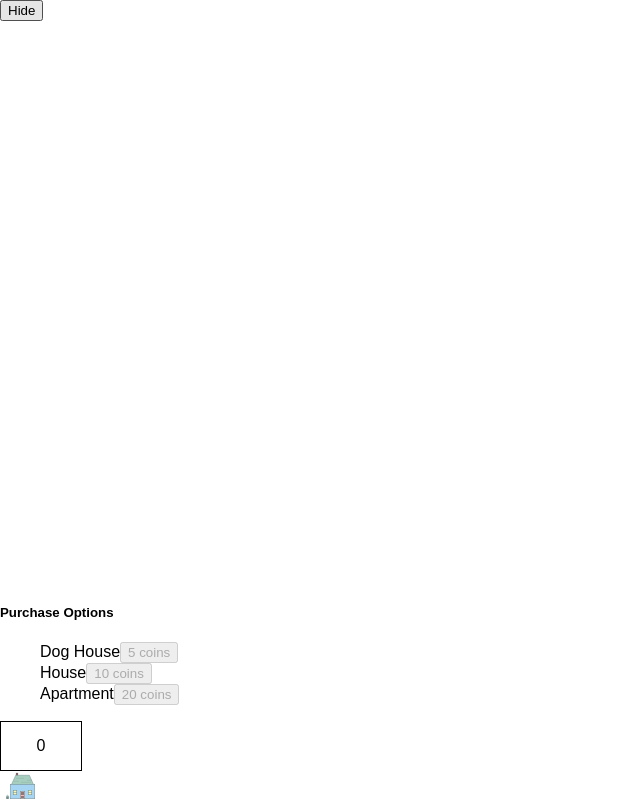
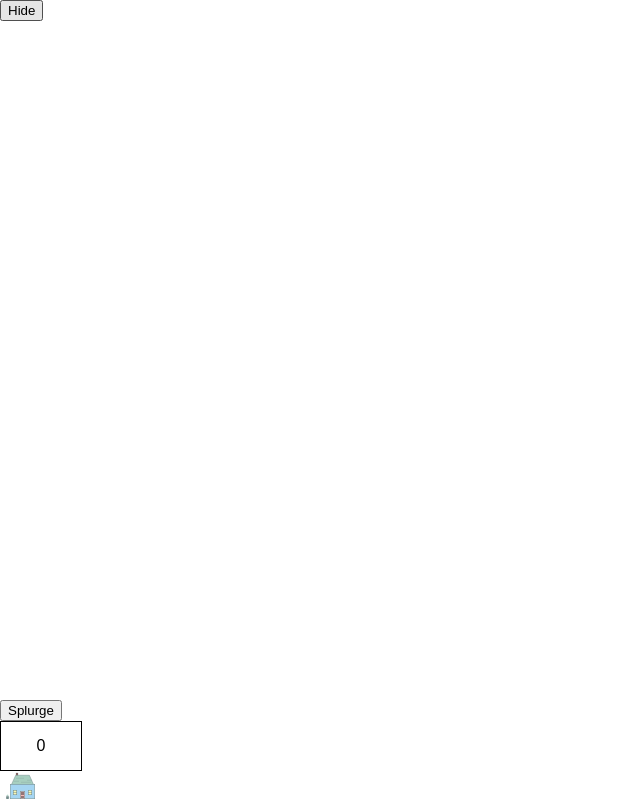
Before and after one commit to a-jih/appfolio-hackday, a React (Create React App) app: page / in a window 1280 px wide. Both pictures are taken after a click on the button "Show". Shown: the whole page, without its empty margins (0-640 px from the left). Built offline with nearby package versions, Linux system fonts and the light colour scheme.

Commit message:
sc - Change menu style by using popup and tables

```diff
--- a/src/App.js
+++ b/src/App.js
@@ -1,5 +1,6 @@
 import React, { Component } from 'react';
 import './css/app.css';
+import {Popover, PopoverHeader, PopoverBody, Button} from 'reactstrap';
 import Character from './character.js';
 import Counter from './counter.js';
 import Menu from './component/Menu'
@@ -26,11 +27,14 @@ class App extends Component {
     this.state = {
       coins: 0,
       showGame: false,
+      showMenu: false,
       dogHousePurchaseDisabled: true,
       housePurchaseDisabled: true,
       apartmentPurchaseDisabled: true
     }
+
     this.handleToggleGame = this.handleToggleGame.bind(this);
+    this.handleToggleMenu = this.handleToggleMenu.bind(this);
     this.handleCoinClick = this.handleCoinClick.bind(this);
     this.subtractCoinCount = this.subtractCoinCount.bind(this);
     this.createDogHouse = this.createDogHouse.bind(this);
@@ -76,12 +80,21 @@ class App extends Component {
     this.setState({showGame});
   }
 
+  handleToggleMenu(e) {
+    this.setState({
+      showMenu: !this.state.showMenu
+    });
+  }
+
   render() {
     return (
       <div>
         {this.state.showGame &&
           <div id="game" className="game">
             <div id="controls">
+              <Popover id="popover" placement="top" isOpen={this.state.showMenu} target="MenuPopup" toggle={this.handleToggleMenu}>
+                <PopoverHeader>Purchase Options</PopoverHeader>
+                <PopoverBody>
                 <Menu
                   houseList = {this.houseList}
                   dogHousePurchaseDisabled = {this.state.dogHousePurchaseDisabled}
@@ -92,6 +105,11 @@ class App extends Component {
                   createApartment={e => this.createApartment(e)}
                   subtractCoinCount={this.subtractCoinCount}
                 />
+                </PopoverBody>
+               </Popover>
+              <Button color="info" id="MenuPopup" onClick={this.handleToggleMenu}>
+                {this.state.showMenu ? 'Hide' : 'Splurge'}
+              </Button>
               <Counter coins={this.state.coins} />
               <Character onClick={this.handleCoinClick} />
             </div>
--- a/src/component/Menu.js
+++ b/src/component/Menu.js
@@ -1,5 +1,5 @@
 import React, { Component } from 'react';
-import {Card, CardBody, CardTitle} from 'reactstrap';
+import {Card, CardBody, CardTitle, Button} from 'reactstrap';
 import '../css/Menu.css'
 
 class Menu extends Component {
@@ -20,39 +20,73 @@ class Menu extends Component {
 
   renderHousingOptions(){
     return (
-      <div>
-        <Card>
-          <CardBody>
-            <CardTitle>Purchase Options</CardTitle>
-              <ul className="OptionList">
-                <li>{this.props.houseList[0].type}
-                  <button
+      <table>
+        <tbody>
+        <tr>
+          <th><img width="60" height="60" src={'../../assets/doghouse.svg'} /> </th>
+          <th>
+            <table>
+              <tbody>
+                <tr><th>{this.props.houseList[0].type}</th></tr>
+                <tr>
+                  <th>
+                    <Button
+                      color="success"
                       disabled={this.props.dogHousePurchaseDisabled}
                       onClick={e => this.handleCreateDogHouseClick(e)}
                     >
                       {this.props.houseList[0].price} coins
-                  </button>
-                </li>
-                <li>{this.props.houseList[1].type}
-                  <button
+                    </Button>
+                  </th>
+                </tr>
+              </tbody>
+            </table>
+          </th>
+        </tr>
+        <tr>
+          <th><img width="60" height="50" src={'../../assets/house.svg'} /></th>
+          <th>
+            <table>
+              <tbody>
+                <tr><th>{this.props.houseList[1].type}</th></tr>
+                <tr>
+                  <th>
+                    <Button
+                      color="success"
                       disabled={this.props.housePurchaseDisabled}
                       onClick={e => this.handleCreateHouseClick(e)}
                     >
                       {this.props.houseList[1].price} coins
-                  </button>
-                </li>
-                <li>{this.props.houseList[2].type}
-                  <button
+                    </Button>
+                  </th>
+                </tr>
+              </tbody>
+            </table>
+          </th>
+        </tr>
+        <tr>
+          <th><img width="60" height="55" src={'../../assets/apartment.svg'} /></th>
+          <th>
+            <table>
+              <tbody>
+                <tr><th>{this.props.houseList[2].type}</th></tr>
+                <tr>
+                  <th>
+                    <Button
+                      color="success"
                       disabled={this.props.apartmentPurchaseDisabled}
                       onClick={e => this.handleCreateApartmentClick(e)}
                     >
                       {this.props.houseList[2].price} coins
-                  </button>
-                </li>
-              </ul>
-          </CardBody>
-        </Card>
-      </div>
+                    </Button>
+                  </th>
+                </tr>
+              </tbody>
+            </table>
+          </th>
+        </tr>
+      </tbody>
+      </table>
     )
   }
 
--- a/src/css/app.css
+++ b/src/css/app.css
@@ -6,6 +6,22 @@
   right: 0;
 }
 
+.popover {
+  -webkit-animation: fadeIn 0.5s;
+  animation: fadeIn 0.5s;
+}
+
+/* Add animation (fade in the popup) */
+@-webkit-keyframes fadeIn {
+  from {opacity: 0;}
+  to {opacity: 1;}
+}
+
+@keyframes fadeIn {
+  from {opacity: 0;}
+  to {opacity:1 ;}
+}
+
 @keyframes App-logo-spin {
   from { transform: rotate(0deg); }
   to { transform: rotate(360deg); }
```
Lines whose indentation alone changed are shown as unchanged.
